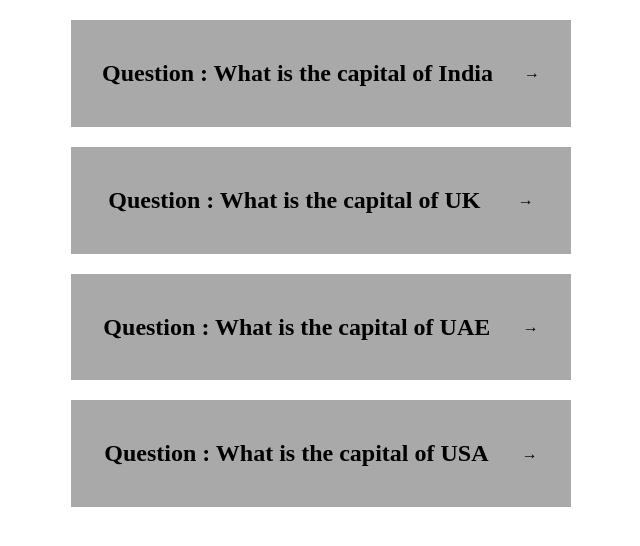
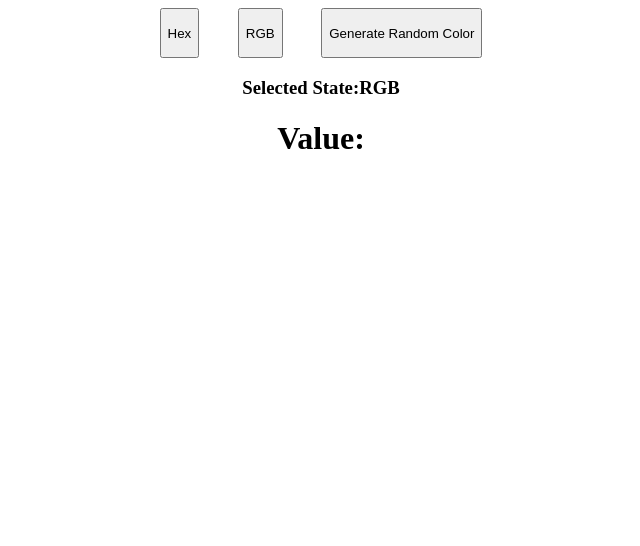
Before and after one commit to sankhojjalc/react-mini-projects, a React (Vite) app: page / in a window 1280 px wide. Shown: the top 546 px of the page, without its empty margins (319-959 px from the left). Built offline with nearby package versions, Linux system fonts and the light colour scheme.

Commit message:
implemented logic of random color generator

```diff
--- a/src/App.jsx
+++ b/src/App.jsx
@@ -1,3 +1,9 @@
-import { Accordian } from "./components/accordian";
+// import { Accordian } from "./components/accordian";
+import { RandomColorGenerator } from "./components/randomColorGenerator/";
 
-export const App = () => <Accordian />;
+export const App = () => (
+  <>
+    {/* <Accordian /> */}
+    <RandomColorGenerator />
+  </>
+);
--- /dev/null
+++ b/src/components/randomColorGenerator/index.jsx
@@ -0,0 +1,72 @@
+import { useState } from "react";
+
+import styles from "./index.module.css";
+
+const hexValues = [
+  "0",
+  "1",
+  "2",
+  "3",
+  "4",
+  "5",
+  "6",
+  "7",
+  "8",
+  "9",
+  "a",
+  "b",
+  "c",
+  "d",
+  "e",
+  "f",
+];
+
+export const RandomColorGenerator = () => {
+  const [isHexState, setIsHexState] = useState(false);
+  const [color, setColor] = useState(null);
+
+  const generateRandomHexCode = () => {
+    let hexCode = "#";
+    for (let i = 0; i < 6; i++) {
+      hexCode = hexCode + hexValues[Math.floor(Math.random() * 16)];
+    }
+    setColor(hexCode);
+  };
+
+  const generateRandomRGBColor = () => {
+    const red = Math.floor(Math.random() * 256);
+    const green = Math.floor(Math.random() * 256);
+    const blue = Math.floor(Math.random() * 256);
+
+    setColor(`rgb(${red},${green},${blue})`);
+  };
+
+  const generateRandomColor = () =>
+    isHexState ? generateRandomHexCode() : generateRandomRGBColor();
+
+  return (
+    <div className={styles.wrapper} style={{ backgroundColor: color }}>
+      <div className={styles.buttonWrapper}>
+        <button
+          className={styles.buttonSelect}
+          onClick={() => setIsHexState(true)}
+        >
+          Hex
+        </button>
+        <button
+          className={styles.buttonSelect}
+          onClick={() => setIsHexState(false)}
+        >
+          RGB
+        </button>
+        <button className={styles.generate} onClick={generateRandomColor}>
+          Generate Random Color
+        </button>
+      </div>
+      <div>
+        <h3>Selected State:{isHexState ? "Hex" : "RGB"}</h3>
+        <h1>Value: {color}</h1>
+      </div>
+    </div>
+  );
+};
--- /dev/null
+++ b/src/components/randomColorGenerator/index.module.css
@@ -0,0 +1,31 @@
+.wrapper {
+  min-height: 100vh;
+  width: 80%;
+  margin: auto;
+  text-align: center;
+}
+
+.buttonWrapper {
+  max-width: 400px;
+  margin: auto;
+  display: flex;
+  justify-content: space-evenly;
+}
+
+button {
+  height: 50px;
+}
+
+button:hover {
+  color: blue;
+  background-color: white;
+}
+
+.buttonSelect:active,
+.buttonSelect:focus {
+  background-color: brown;
+}
+
+.generate:active {
+  background-color: brown;
+}
```
Also changed, not shown: 1 other file (tests, documents, lock files or other folders).
